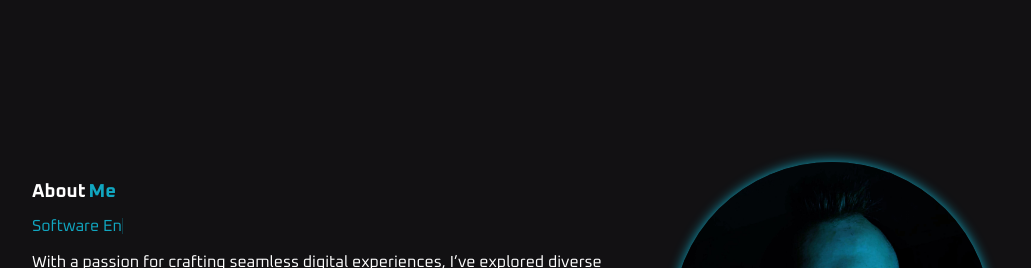
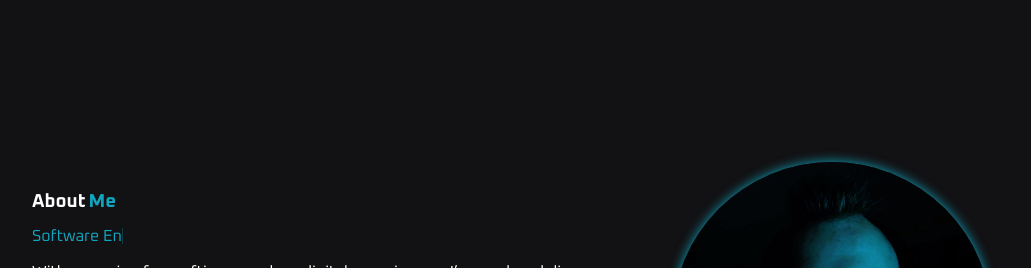
Before and after one commit to sebastian-meckovski/sebastian-meckovski.github.io, a React (Create React App) app: page / in a window 1280 px wide. Shown: the part 866-1134 px from the top of the page, without its empty margins (128-1159 px from the left). Built offline with nearby package versions, Linux system fonts and the light colour scheme; no server answers.

Commit message:
spacing fixes

```diff
--- a/src/App.scss
+++ b/src/App.scss
@@ -43,7 +43,7 @@ main {
   @media (max-width: 48rem) {
     padding: 0.5rem 1rem 1rem 1rem;
     section:not(:first-child) {
-      padding-top: 3rem;
+      padding-top: 4rem;
     }
   }
 
@@ -77,7 +77,7 @@ section {
     margin: 0.75rem 0 0 0;
 
     @media (max-width: 48rem) {
-      margin: 1.5rem 0 0 0;
+      margin: 1.25rem 0 0 0;
     }
   }
 }
@@ -95,7 +95,6 @@ section {
 
 #about-me {
   flex-direction: row;
-  gap: 2rem;
 
   .about-me-left {
     text-align: left;
@@ -171,7 +170,6 @@ header {
 }
 
 footer {
-  gap: 0.5rem;
   position: absolute;
   bottom: 0;
   width: 100%;
@@ -182,6 +180,7 @@ footer {
   align-items: center;
   flex-direction: column;
   font-size: small;
+  gap: 0.5rem;
   padding: 1rem 0rem 0rem 0rem;
 }
 
@@ -296,7 +295,7 @@ nav {
 .About-me-header {
   @extend .App-header-left;
   min-height: 1rem;
-  margin-top: 0;
+  margin-top: 1.25rem;
 
   h1,
   h2,
@@ -727,7 +726,8 @@ nav {
 .contentCards-container {
   display: flex;
   flex-wrap: wrap;
-  gap: 2rem;
+  gap: 1.5rem;
+  margin-top: 1rem;
 }
 
 .section-heading {
--- a/src/pages/MainPage.jsx
+++ b/src/pages/MainPage.jsx
@@ -23,7 +23,6 @@ export const MainPage = () => {
             I am a&nbsp;
             <span className="typewriter"></span>
           </h2>
-
           <p>
             A versatile software developer with 3 years of experience in
             frontend, backend, testing, and web technologies. Passionate about
```
